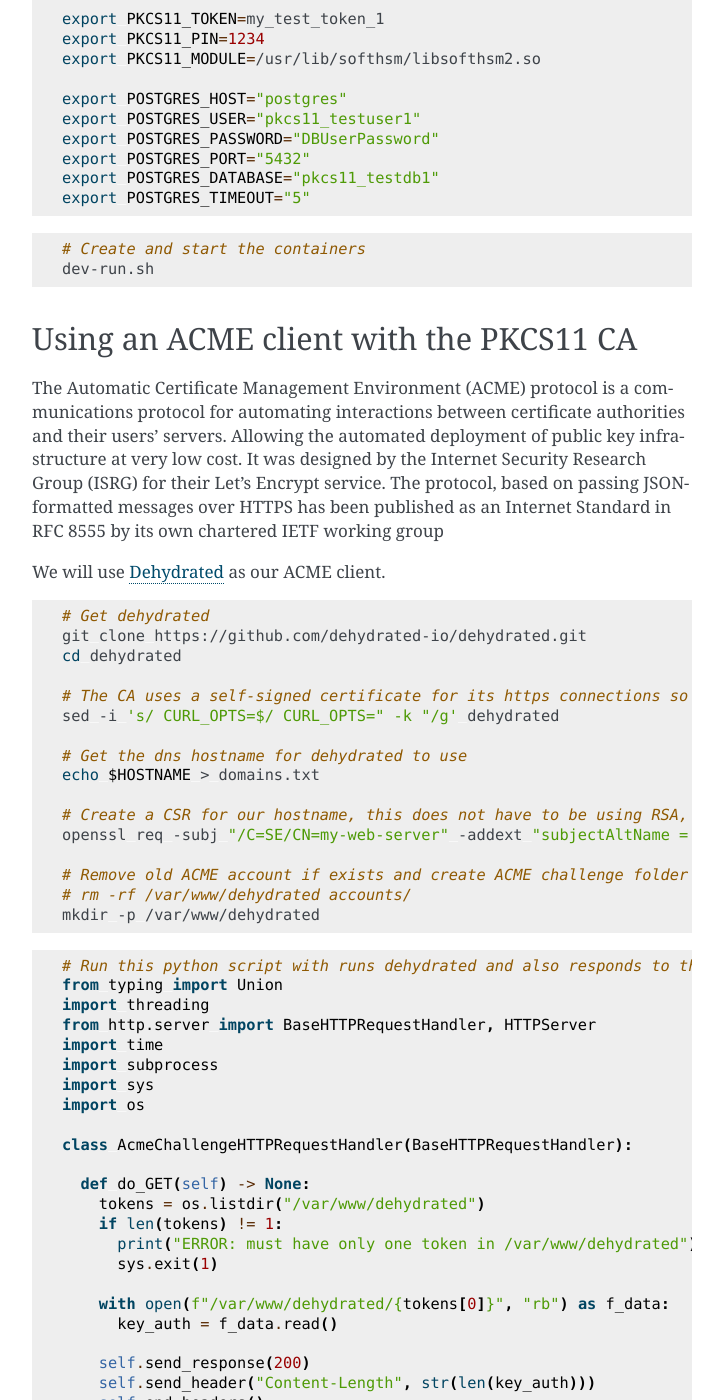
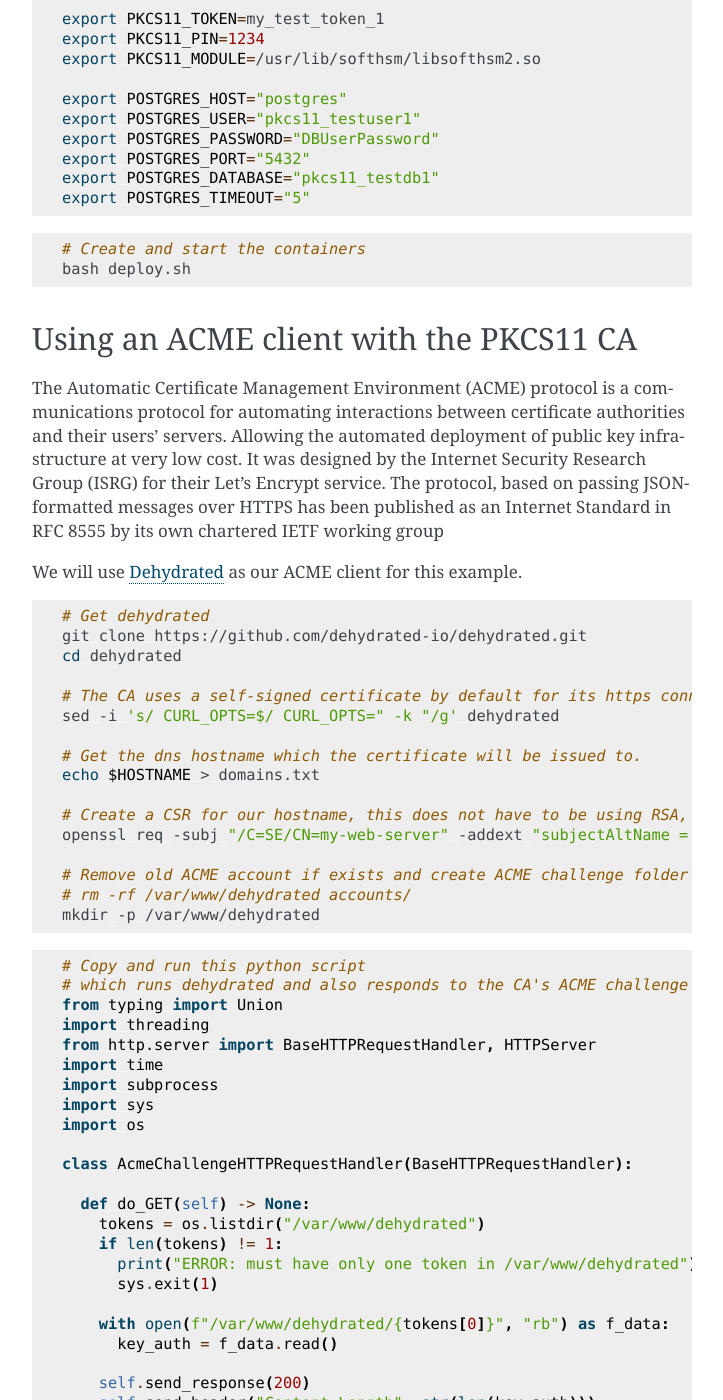
Before and after one commit to SUNET/pkcs11_ca, a Sphinx documentation site: the page built from docs/source/usage.rst, in a window 1280 px wide and 1400 px high, scrolled down 522 px. Shown: the whole window, without its empty margins (388-1111 px from the left). Built offline with Sphinx 7.4.7, drawn with Linux system fonts in a browser that asks for light colours; some of the changed text lies outside the part shown.

Commit message:
updated docs

```diff
--- a/docs/source/usage.rst
+++ b/docs/source/usage.rst
@@ -39,7 +39,7 @@ To use PKCS11 CA, first install it using
 .. code-block:: bash
 
    # Create and start the containers
-   dev-run.sh
+   bash deploy.sh
 
 
 Using an ACME client with the PKCS11 CA
@@ -49,7 +49,7 @@ Allowing the automated deployment of public key infrastructure at very low cost.
 It was designed by the Internet Security Research Group (ISRG) for their Let's Encrypt service.
 The protocol, based on passing JSON-formatted messages over HTTPS has been published as an Internet Standard in RFC 8555 by its own chartered IETF working group
 
-We will use `Dehydrated <https://github.com/dehydrated-io/dehydrated>`_ as our ACME client.
+We will use `Dehydrated <https://github.com/dehydrated-io/dehydrated>`_ as our ACME client for this example.
 
 .. code-block:: bash
 
@@ -57,10 +57,10 @@ We will use `Dehydrated <https://github.com/dehydrated-io/dehydrated>`_ as our A
    git clone https://github.com/dehydrated-io/dehydrated.git
    cd dehydrated
 
-   # The CA uses a self-signed certificate for its https connections so lets add the '-k' option to dehydrated's curl
+   # The CA uses a self-signed certificate by default for its https connections so lets add the '-k' option to dehydrated's curl command
    sed -i 's/ CURL_OPTS=$/ CURL_OPTS=" -k "/g' dehydrated
 
-   # Get the dns hostname for dehydrated to use
+   # Get the dns hostname which the certificate will be issued to.
    echo $HOSTNAME > domains.txt
 
    # Create a CSR for our hostname, this does not have to be using RSA, an EC curve is preferable.
@@ -72,7 +72,8 @@ We will use `Dehydrated <https://github.com/dehydrated-io/dehydrated>`_ as our A
 
 .. code-block:: python
 
-   # Run this python script with runs dehydrated and also responds to the CA's ACME challenge
+   # Copy and run this python script
+   # which runs dehydrated and also responds to the CA's ACME challenge
    from typing import Union
    import threading
    from http.server import BaseHTTPRequestHandler, HTTPServer
@@ -112,6 +113,7 @@ We will use `Dehydrated <https://github.com/dehydrated-io/dehydrated>`_ as our A
    time.sleep(2)
 
    # Run dehydrated to register an ACME account with the CA
+   # The CA url is configurable in the config file
    subprocess.call(["bash", "-c", "bash dehydrated --register --accept-terms --ca 'https://ca:8005/acme/directory' --algo secp384r1"])
 
    # Run dehydrated to request the CA to sign our CSR
```
Also changed, not shown: other parts of docs/source/usage.rst (+1 -1 lines), README.md (+1 -1 lines), 3 other files.
